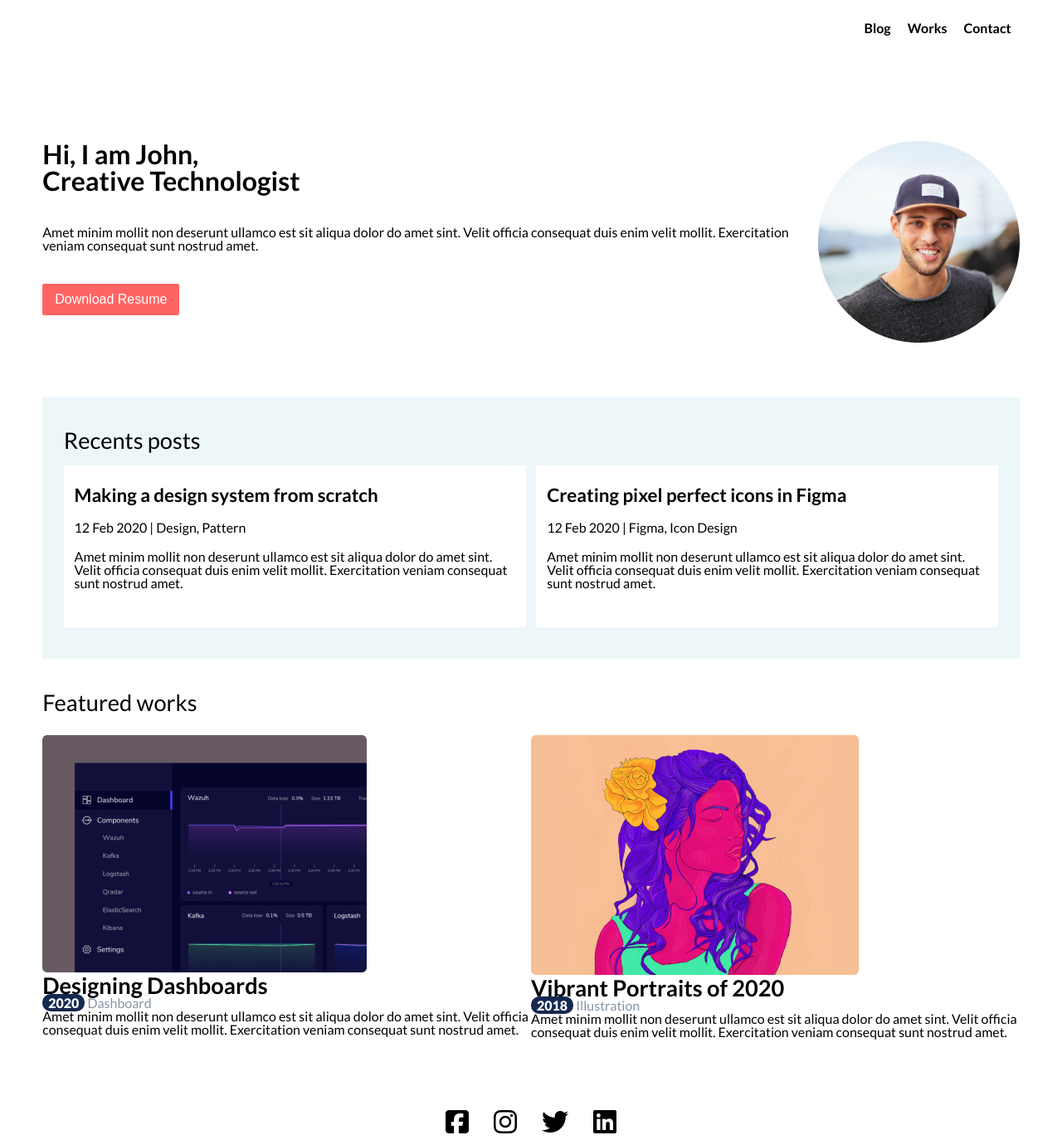
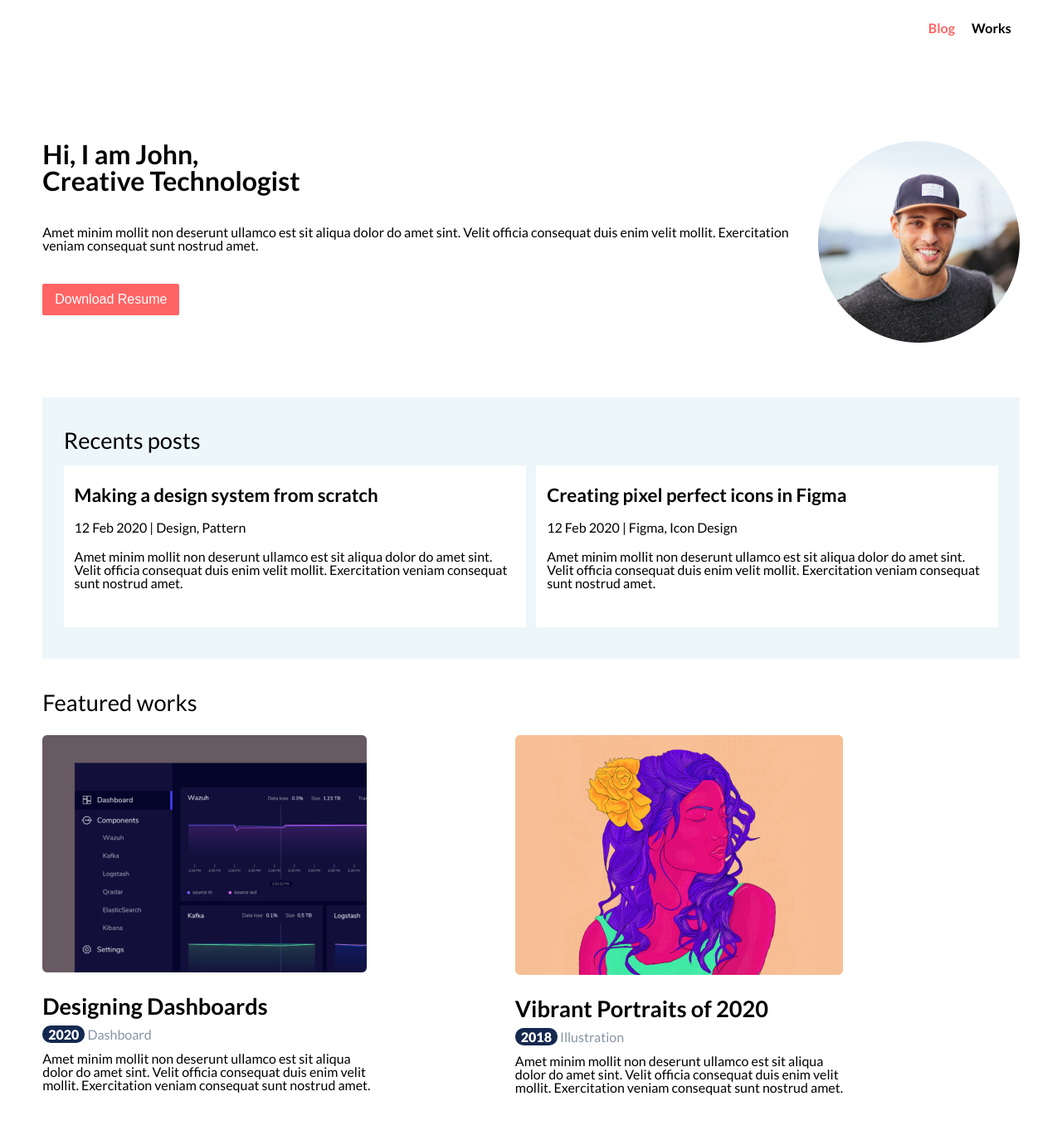
Before and after one commit to GustavoLopesMaximiano/atividadePortfolio, a plain HTML site: page index.html in a window 1280 px wide. Shown: the top 1374 px of the page at 83% size. Drawn offline with Linux system fonts and the light colour scheme.

Commit message:
aula 02/09

```diff
--- a/index.html
+++ b/index.html
@@ -11,14 +11,11 @@
     <header>
         <nav>
             <ul>
-                <li>
-                    <a href="#">Blog</a>
+                <li class="atual">
+                    <a href="index.html">Blog</a>
                 </li>
                 <li>
-                    <a href="#">Works</a>
-                </li>
-                <li>
-                    <a href="#">Contact</a>
+                    <a href="works.html">Works</a>
                 </li>
             </ul>
         </nav>
--- a/style/style.css
+++ b/style/style.css
@@ -186,6 +186,7 @@ section.ft-works > div{
 section.ft-works h3{
 	font-size: 1.7rem;
 	font-weight: bold;
+	margin: 2vw 0 0 0;
 }
 section.ft-works p span{
 	background-color: #142850;
@@ -196,6 +197,13 @@ section.ft-works p span{
 }
 section.ft-works p.p1{
 	color: #8695A4;
+}
+section.ft-works div p{
+	margin: 1vw 0 1vw 0;
+	padding: 0 10vw 0 0;
+}
+section.ft-works div{
+	margin: 0 3vw 0 0;
 }
 /*===========================================
 				 RODAPÉ
```
Also changed, not shown: works.html (+2 -5 lines).
